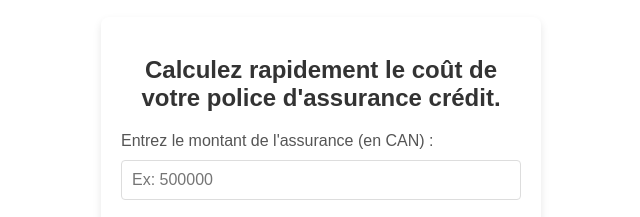
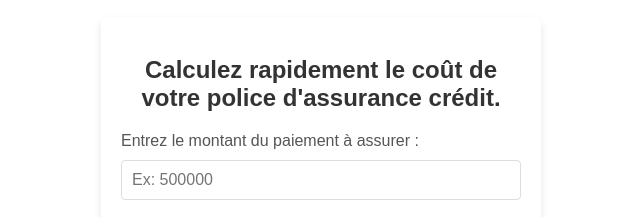
Before and after one commit to boudreaultmediacoding/invoice-cover-calculator, a plain HTML site: page index.html in a window 1280 px wide. Shown: the part 261-478 px from the top of the page, 319-959 px from the left. Drawn offline with Linux system fonts and the light colour scheme.

Commit message:
Update index.html

```diff
--- a/index.html
+++ b/index.html
@@ -68,7 +68,7 @@
 
 <div class="calculator">
     <h2>Calculez rapidement le coût de votre police d'assurance crédit.</h2>
-    <label for="amount">Entrez le montant de l'assurance (en CAN) :</label>
+    <label for="amount">Entrez le montant du paiement à assurer :</label>
     <input type="number" id="amount" placeholder="Ex: 500000" oninput="calculateCost()">
     <div class="result" id="result">Le coût estimé sera affiché ici.</div>
     <div class="disclaimer" id="disclaimer">
```
